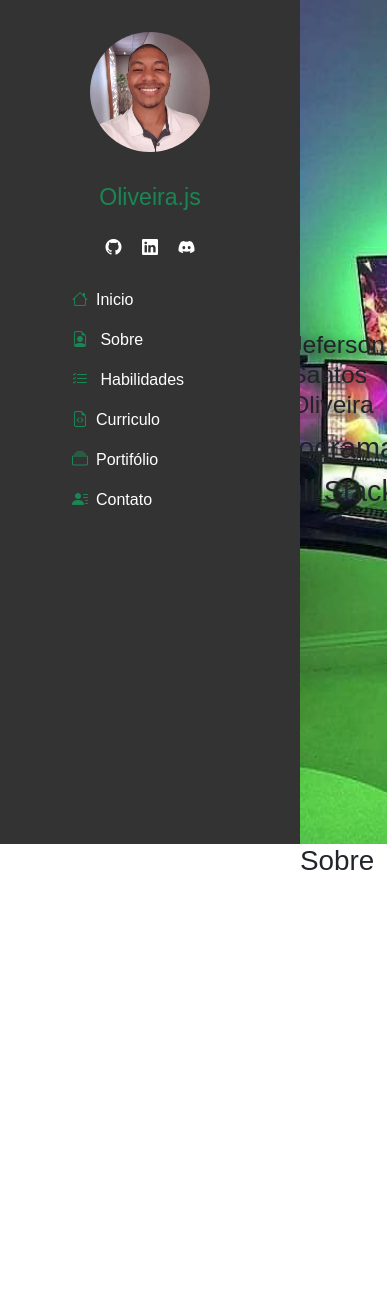
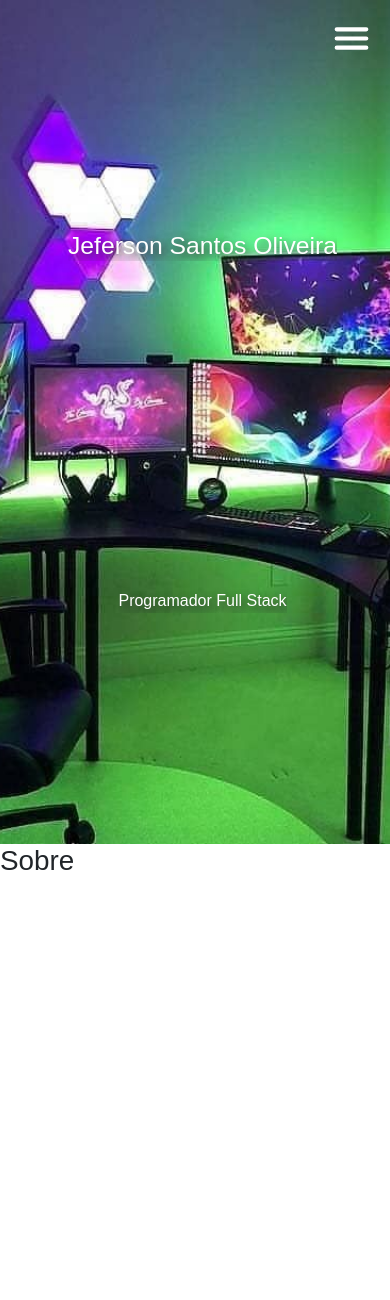
Before and after one commit to Jeferson-Js/Portifolio, a Flask app: page / in a window 390 px wide. Shown: the top 1300 px of the page. Run offline with Flask 2, Linux system fonts and the light colour scheme; some libraries are stand-ins or nearby versions.

Commit message:
Menu responsivo esta pronto

```diff
--- a/static/css/styles.css
+++ b/static/css/styles.css
@@ -46,9 +46,8 @@ header {
 
 nav {
     display: block;
-    justify-content: center;
+    justify-content: start;
     align-items: center;
-    position: fixed;
     color: #fff;
     padding: 2rem;
     left: 0;
@@ -87,3 +86,55 @@ section#inicio {
     font-size: 1.8rem;
     margin-left: 2rem;
 }
+
+.menu {
+    position: fixed;
+    color: #fff;
+    font-size: 1.1rem;
+    top: 1rem;
+    right: 1rem;
+    border-radius: 4rem;
+    cursor: pointer;
+    z-index: 10;
+    width: 45px;
+    height: 45px;
+    display: none;
+    justify-content: center;
+    align-items: center;
+}
+
+.menu-nav-active {
+    overflow: hidden;
+}
+
+.menu-nav-active #header, nav {
+   left: 0;
+}
+
+
+/* Responsive */
+
+@media (max-width: 1024px) {
+
+    aside {
+        left: -300px;
+    }
+
+    .menu {
+        display: flex;
+    }
+
+    h2 {
+        font-size: 3.5rem;
+        color: #fff;
+    }
+    .subtitle {
+        margin-left: 0;
+        font-size: 1rem;
+        color: #fff;
+        padding-top: 20rem;
+    }
+    main {
+        margin-left: 0;
+    }
+}
--- a/static/scripts/scripts.js
+++ b/static/scripts/scripts.js
@@ -0,0 +1,6 @@
+const body = document.querySelector('body')
+
+function toggleMenu(event){
+    event.name == 'menu' ? event.name = 'close': event.name = 'menu'
+    body.classList.toggle('menu-nav-active')
+}
--- a/templates/index.html
+++ b/templates/index.html
@@ -8,9 +8,12 @@
     <link rel="stylesheet" href="../static/css/styles.css">
     <link rel="stylesheet" href="../static/bootstrap/css/bootstrap.css">
     <link rel="stylesheet" href="https://cdn.jsdelivr.net/npm/bootstrap-icons@1.10.2/font/bootstrap-icons.css">
+    <script type="module" src="https://unpkg.com/ionicons@5.5.2/dist/ionicons/ionicons.esm.js"></script>
+    <script nomodule src="https://unpkg.com/ionicons@5.5.2/dist/ionicons/ionicons.js"></script>
 </head>
 <body>
-    <aside>
+    <ion-icon name="menu" class="menu" onclick="toggleMenu(this)"></ion-icon>
+    <aside id="header">
         <section>
         <img src="../static/img/eu.jpeg" alt="Jeferson Santos Oliveira" class="logo">
         <h3 class="text-success">Oliveira.js</h3>
@@ -21,11 +24,7 @@
             <a class="text-white text-decoration-none" href="https://www.linkedin.com/in/jeferson-santos-oliveira/" target="_blank">
                 <i class="bi bi-linkedin m-2"></i>
             </a>
-            <a class="text-white text-decoration-none" href="" target="_blank">
-                <i class="bi bi-discord m-2"></i>
-            </a>
         </div>
-        </section>
         <header>
             <nav>
                 <ul class="mb-3">
@@ -38,6 +37,7 @@
                 </ul>
             </nav>
         </header>
+    </section>
     </aside>
     <main>
         <section id="inicio" class="row">
```
